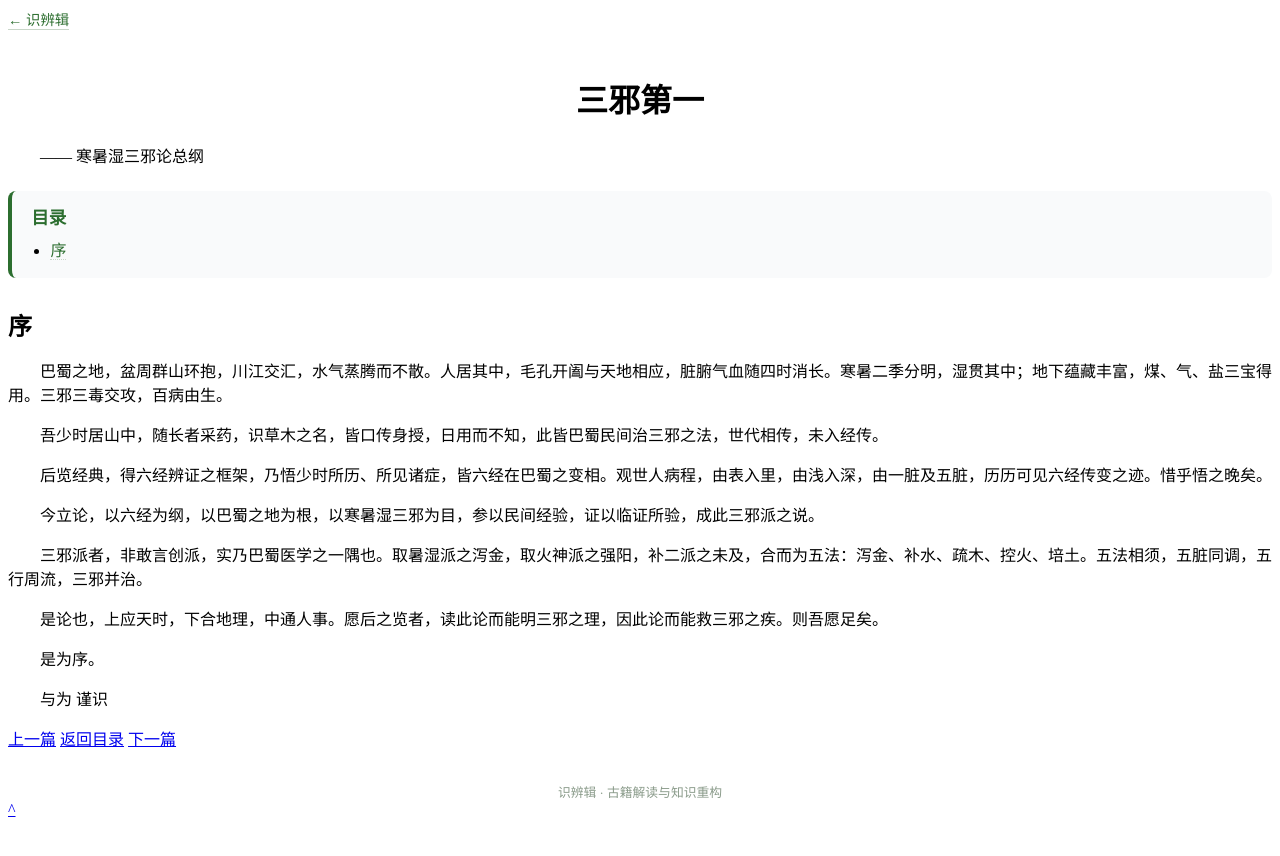
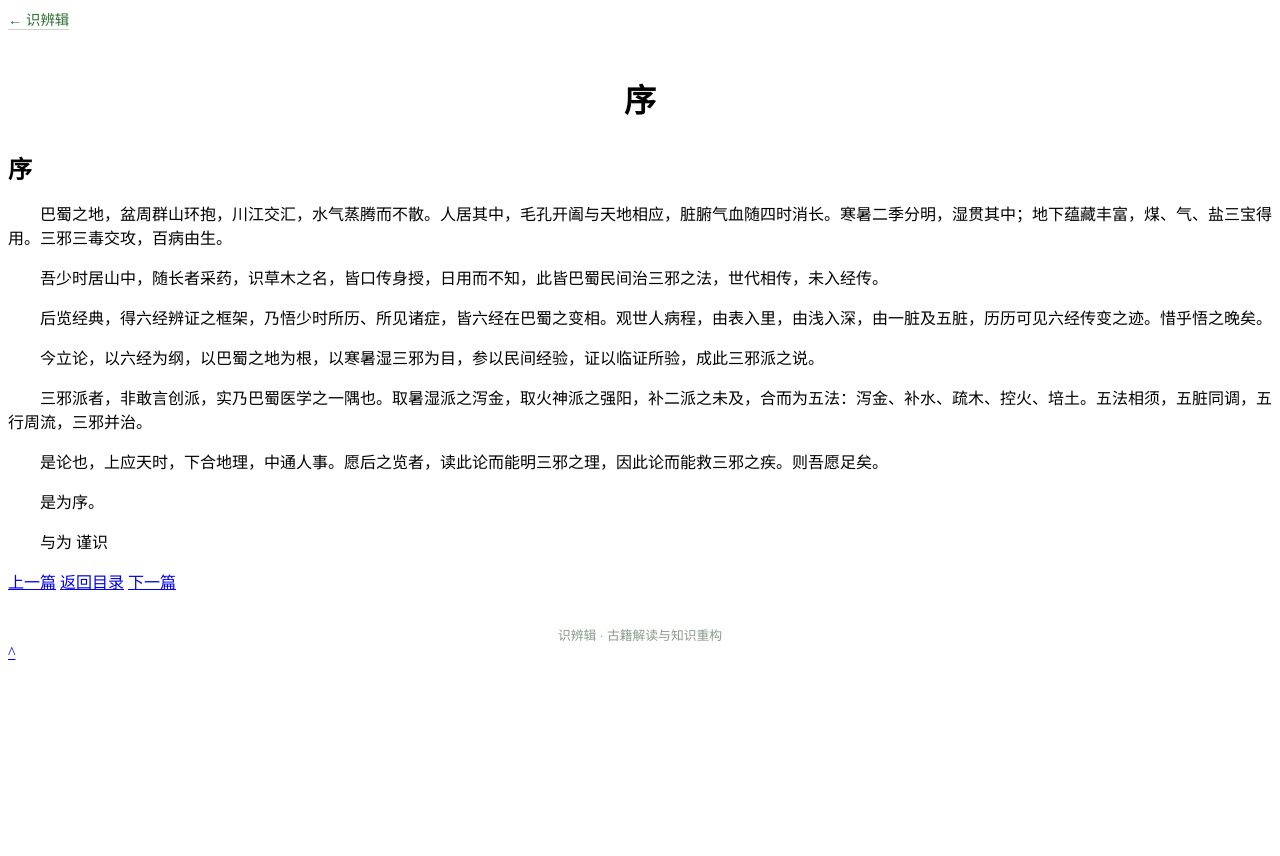
Before and after one commit to chixiao994/chixiao994.github.io, a Jekyll site: the page shibianji/interpretations/先秦/黄帝内经/治病通鉴·附论·三邪论·01序.html, which Jekyll copies as it is, in a window 1280 px wide. Shown: the top 856 px of the page. Built offline with Jekyll 4.4.1, drawn with Linux system fonts in a browser that asks for light colours.

Commit message:
Update and rename 治病通鉴·附论·三邪论·01三邪第一.html to 治病通鉴·附论·三邪论·01序.html

```diff
--- a/shibianji/interpretations/先秦/黄帝内经/治病通鉴·附论·三邪论·01三邪第一.html
+++ b/shibianji/interpretations/先秦/黄帝内经/治病通鉴·附论·三邪论·01序.html
@@ -9,7 +9,7 @@
 <head>
     <meta charset="UTF-8">
     <meta name="viewport" content="width=device-width, initial-scale=1.0, user-scalable=yes">
-    <title>三邪第一 · 三邪论 · 治病通鉴 · 识辨辑</title>
+    <title>序 · 三邪论 · 治病通鉴 · 识辨辑</title>
     <link rel="stylesheet" href="/shibianji/assets/css/common.css">
     <style>
         /* 极简后备样式 */
@@ -39,16 +39,9 @@
 <body>
 <div class="container">
     <a href="/shibianji/" class="home-link">← 识辨辑</a>
-    <h1>三邪第一</h1>
-    <p>—— 寒暑湿三邪论总纲</p>
+    <h1>序</h1>
 
-    <!-- 章内目录 -->
-    <nav class="toc" aria-label="章节目录">
-        <h2>目录</h2>
-        <ul>
-            <li><a href="#xu">序</a></li>
-        </ul>
-    </nav>
+
 
     <!-- 正文开始 -->
     <h2 id="xu">序</h2>
@@ -65,7 +58,7 @@
     <div class="series-nav">
         <a href="javascript:void(0)" class="prev disabled">上一篇</a>
         <a href="index.html" class="index">返回目录</a>
-        <a href="治病通鉴·附论·三邪论·02论寒第二.html" class="next">下一篇</a>
+        <a href="治病通鉴·附论·三邪论·02三邪第一.html" class="next">下一篇</a>
     </div>
 
     <div class="footer-note">识辨辑 · 古籍解读与知识重构</div>
```
